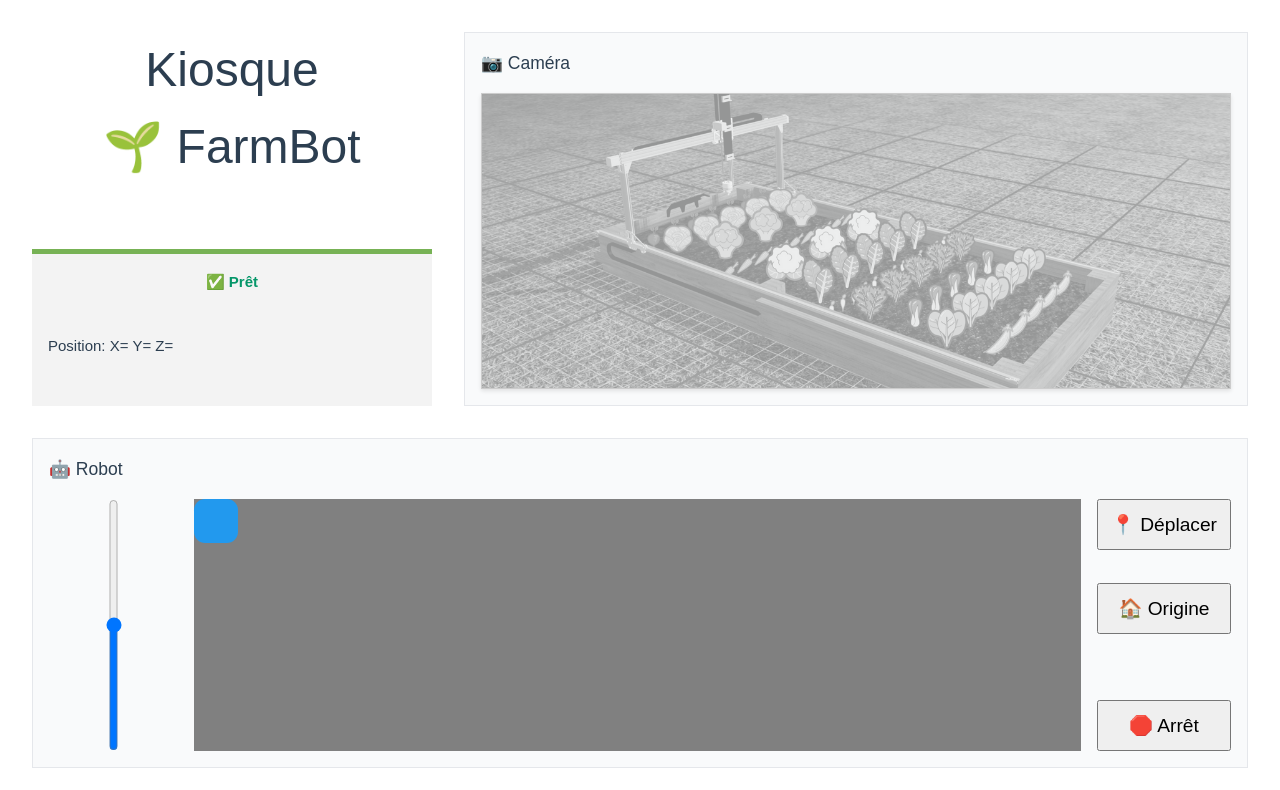
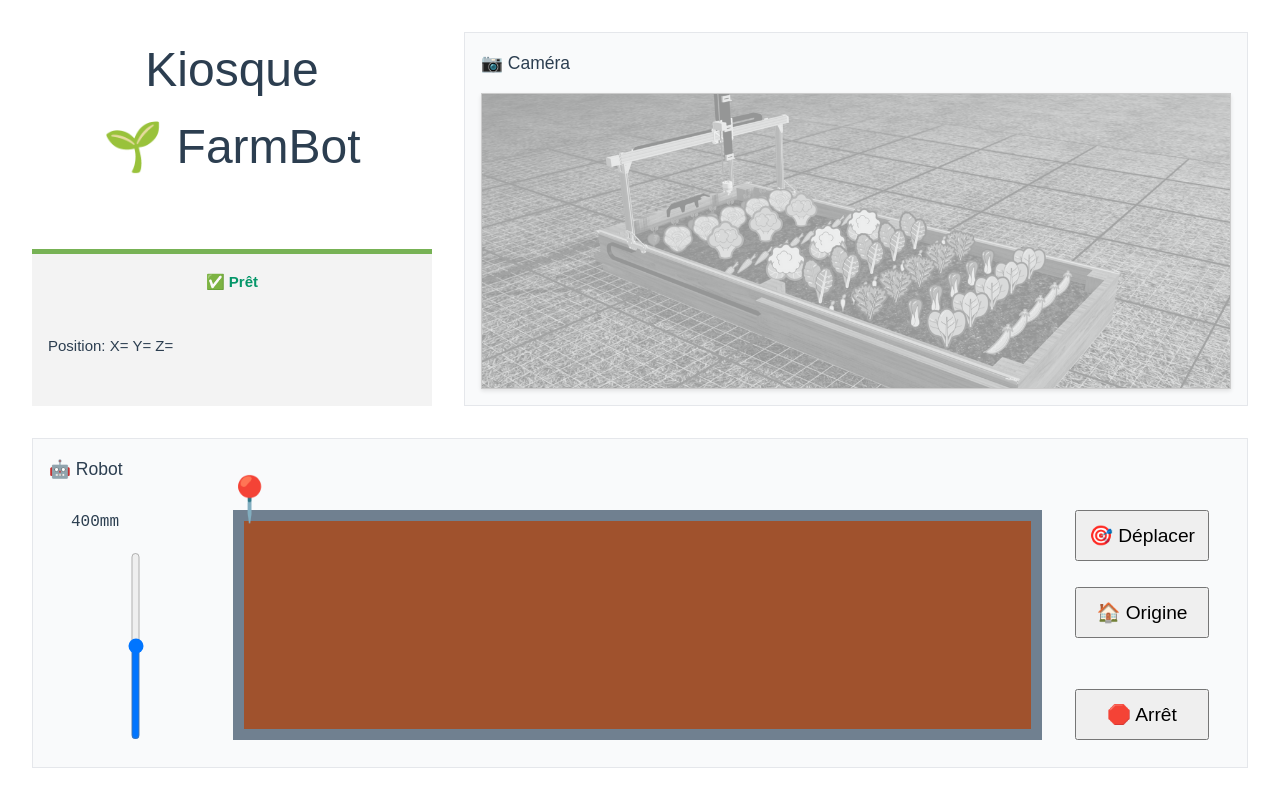
Before and after one commit to nbourre/farmbot, a Vue app in the folder frontend/farmbot-kiosk-frontend/: page / in a window 1280 px wide. Shown: the top 790 px of the page. Built offline with nearby package versions, Linux system fonts and the light colour scheme; no server answers.

Commit message:
garden area drag and drop

```diff
--- a/frontend/farmbot-kiosk-frontend/src/App.vue
+++ b/frontend/farmbot-kiosk-frontend/src/App.vue
@@ -36,15 +36,26 @@
       <div class="robot-block block">
         <h3>🤖 Robot</h3>
 
-        <div style="flex-grow: 1; display: flex; gap: 1rem;">
-          <input v-model="zSlider" type="range" min="0" max="1" step="0.001" orient="vertical" style="appearance: slider-vertical;">
+        <div style="flex-grow: 1; display: flex;">
+          <div style="display: flex; flex-direction: column; gap: 1rem;" :style="{margin: (DRAG_SIZE / 8) + 'px ' + (DRAG_SIZE / 4) + 'px'}">
+            <p style="font-size: 1rem; font-family: monospace;" v-html="(zSlider * 800).toFixed().toString().padStart(3, '&nbsp;') + 'mm'"></p>
 
-          <div ref="dragParent" style="flex-grow: 1; background-color: gray;">
-            <div class="draggable"></div>
+            <input v-model="zSlider" type="range" min="0" max="1" step="0.001" orient="vertical" style="flex-grow: 1; appearance: slider-vertical;">
           </div>
 
-          <div style="display: grid; justify-items: normal; align-items: start; grid-template-rows: repeat(3, auto); grid-template-columns: auto;">
-            <button @click="move">📍 Déplacer</button>
+          <div ref="dragParent" style="flex-grow: 1; position: relative;">
+
+            <div id="border"></div>
+
+            <div id="garden"></div>
+
+            <div class="draggable">
+              <span id="pin">📍</span>
+            </div>
+          </div>
+
+          <div style="display: grid; justify-items: normal; align-items: start; grid-template-rows: repeat(3, auto); grid-template-columns: auto;" :style="{margin: (DRAG_SIZE / 8) + 'px ' + (DRAG_SIZE / 4) + 'px'}">
+            <button @click="move">🎯 Déplacer</button>
             <button @click="goHome">🏠 Origine</button>
 
             <button @click="lock" style="align-self: end;">🛑 Arrêt</button>
@@ -99,12 +110,13 @@
 // Change this to match your backend address
 const API_BASE = 'http://localhost:8000'
 
+const DRAG_SIZE = 88;
 const dragParent = useTemplateRef('dragParent')
 
 const result = ref('')
 const errorMessage = ref('')
 const status = ref({})
-const cameraUrl = ref('/public/bot.png')
+const cameraUrl = ref('/bot.png')
 const loadingPhoto = ref(false)
 const photoError = ref('')
 
@@ -122,19 +134,16 @@
     errorMessage.value = ''
 
 
-    const dragSize = 44
     const z = 1 - zSlider.value
     const {width, height} = dragParent.value.getBoundingClientRect()
-    const x = dragPosition.x / (width - dragSize)
-    const y = 1 - (dragPosition.y / (height - dragSize))
+    const x = dragPosition.x / (width - DRAG_SIZE)
+    const y = 1 - (dragPosition.y / (height - DRAG_SIZE))
     const params = {x, y, z}
     // if (typeof x.value === 'number' && !isNaN(x.value)) params.x = x
     // if (typeof y.value === 'number' && !isNaN(y.value)) params.y = y
     // if (typeof z.value === 'number' && !isNaN(z.value)) params.z = z
 
   console.log({ x, y, z })
-
-  debugger;
 
     if (Object.keys(params).length === 0) {
         errorMessage.value = '❌ Aucune valeur valide à envoyer.'
@@ -259,12 +268,40 @@
 }
 
 .draggable {
-  width: 44px;
+  width: calc(0.5px * v-bind(DRAG_SIZE));
   aspect-ratio: 1;
-  background-color: #29e;
-  color: white;
-  border-radius: 0.75em;
   user-select: none;
+  position: absolute;
+
+  text-align: center;
+
+  --font: calc(0.5px * v-bind(DRAG_SIZE));
+  font-size: var(--font);
+  line-height: var(--font);
+}
+
+#pin {
+  position: absolute;
+  top: calc(-0.25px * v-bind(DRAG_SIZE));
+  left: 0px;
+}
+
+#border {
+  position: absolute;
+  background-color: slategray;
+  width: calc(100% - (0.25px * v-bind(DRAG_SIZE)));
+  height: calc(100% - (0.25px * v-bind(DRAG_SIZE)));
+  top: calc(0.125px * v-bind(DRAG_SIZE));
+  left: calc(0.125px * v-bind(DRAG_SIZE));
+}
+
+#garden {
+  position: absolute;
+  background-color: sienna;
+  width: calc(100% - (0.5px * v-bind(DRAG_SIZE)));
+  height: calc(100% - (0.5px * v-bind(DRAG_SIZE)));
+  top: calc(0.25px * v-bind(DRAG_SIZE));
+  left: calc(0.25px * v-bind(DRAG_SIZE));
 }
 
 .section {
```
